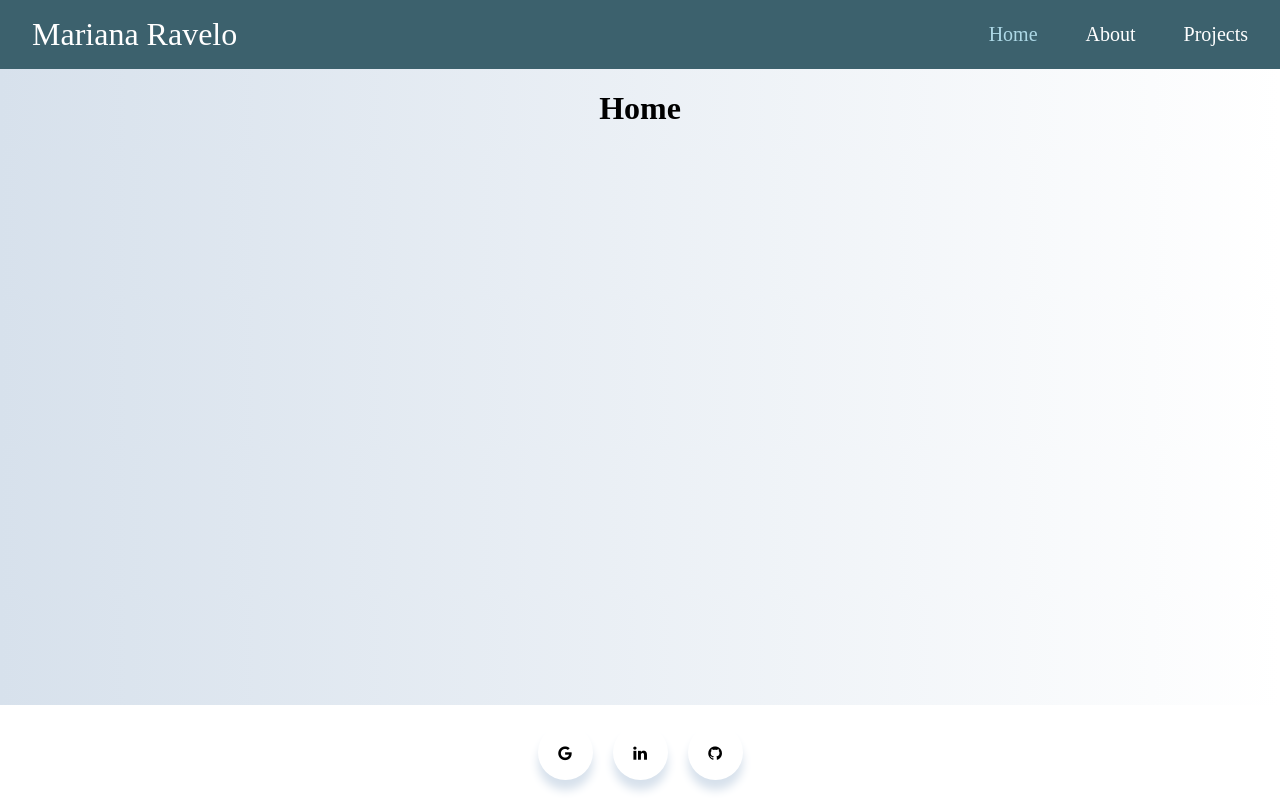
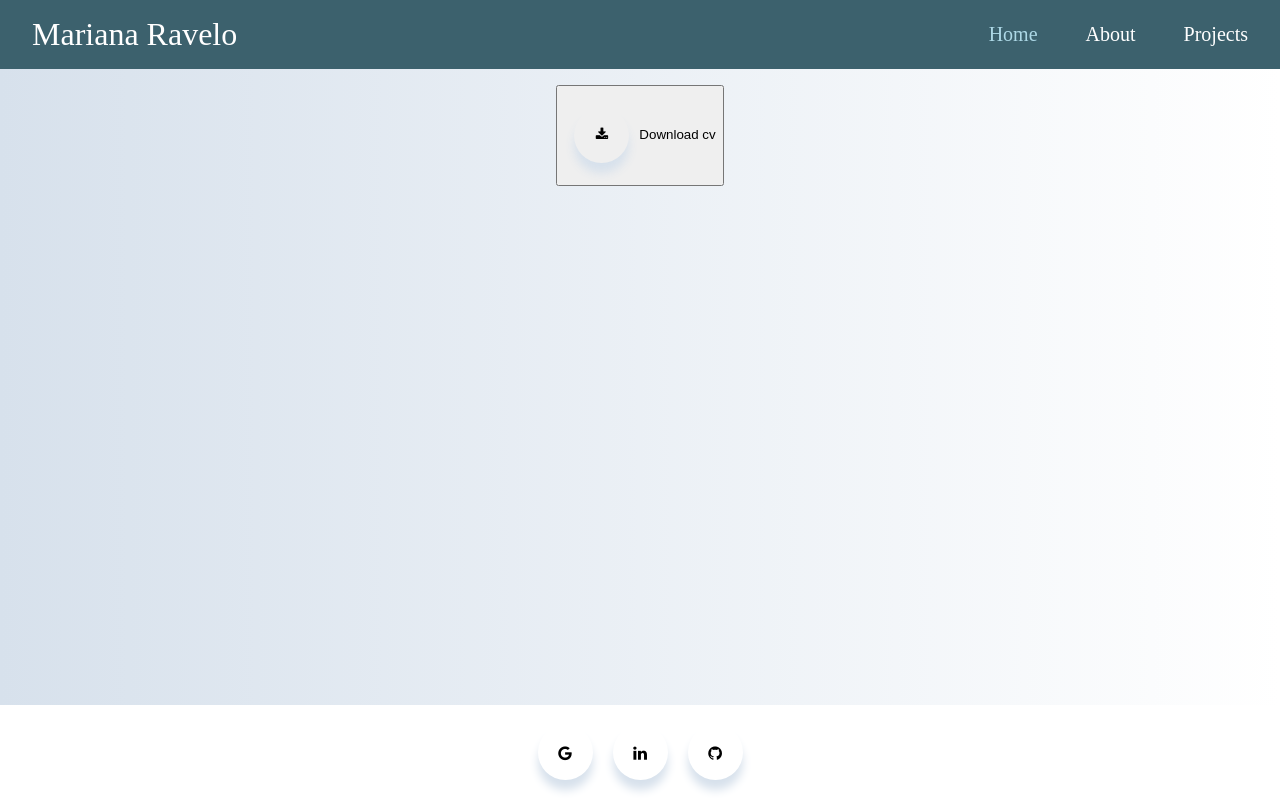
Before and after one commit to Mariana-Ravelo/mari-website, a React (Create React App) app: page / in a window 1280 px wide. Built offline with nearby package versions, Linux system fonts and the light colour scheme.

Commit message:
started working on download button

```diff
--- a/src/pages/Home.js
+++ b/src/pages/Home.js
@@ -1,3 +1,8 @@
 export default function Home() {
-    return <h1> Home </h1>
+    return (
+        <>
+        <link rel="stylesheet" href="https://cdnjs.cloudflare.com/ajax/libs/font-awesome/4.7.0/css/font-awesome.min.css"></link>
+        <button class="btn"><i class="fa fa-download"></i>Download cv</button>
+        </>
+    )
 }
```
